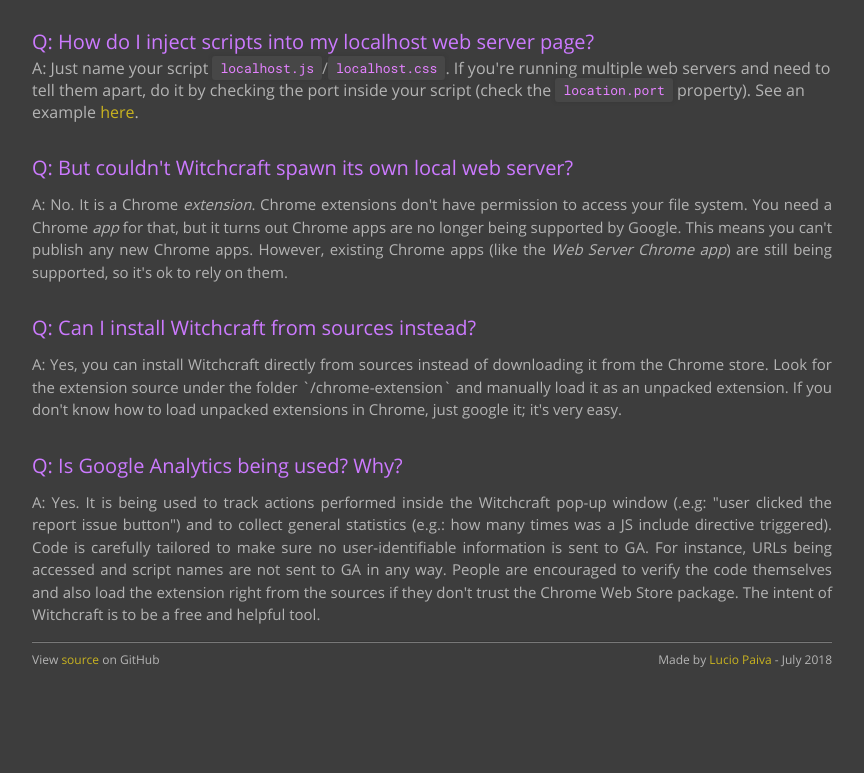
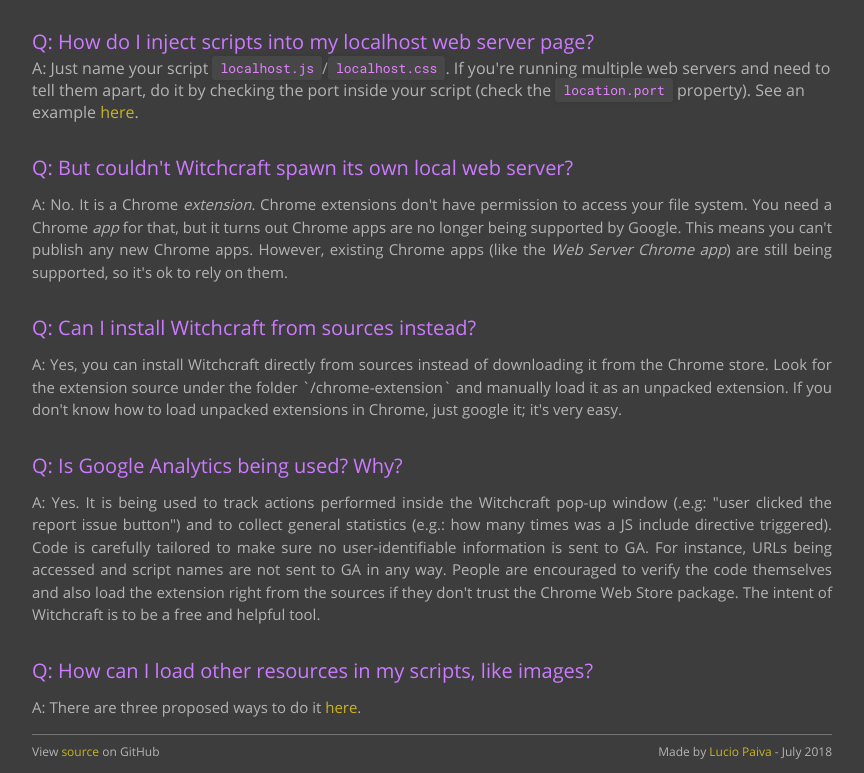
Before and after one commit to luciopaiva/witchcraft, a browser extension: page docs/faq.html in a window 1280 px wide. Shown: the part 1233-2006 px from the top of the page, without its empty margins (208-1072 px from the left). Before the commit the page ends 1914 px from the top, so only its background shows below. Drawn offline with Linux system fonts and the light colour scheme.

Commit message:
Add question to FAQ

```diff
--- a/docs/faq.html
+++ b/docs/faq.html
@@ -72,6 +72,10 @@
         <p class="question">Q: Is Google Analytics being used? Why?</p>
         <p class="answer">A: Yes. It is being used to track actions performed inside the Witchcraft pop-up window (.e.g: "user clicked the report issue button") and to collect general statistics (e.g.: how many times was a JS include directive triggered). Code is carefully tailored to make sure no user-identifiable information is sent to GA. For instance, URLs being accessed and script names are not sent to GA in any way. People are encouraged to verify the code themselves and also load the extension right from the sources if they don't trust the Chrome Web Store package. The intent of Witchcraft is to be a free and helpful tool.</p>
 
+        <p class="question">Q: How can I load other resources in my scripts, like images?</p>
+        <p class="answer">A: There are three proposed ways to do it <a
+                href="https://github.com/luciopaiva/witchcraft/issues/34#issuecomment-782858968">here</a>.</p>
+
     </article>
 
     <hr>
```
